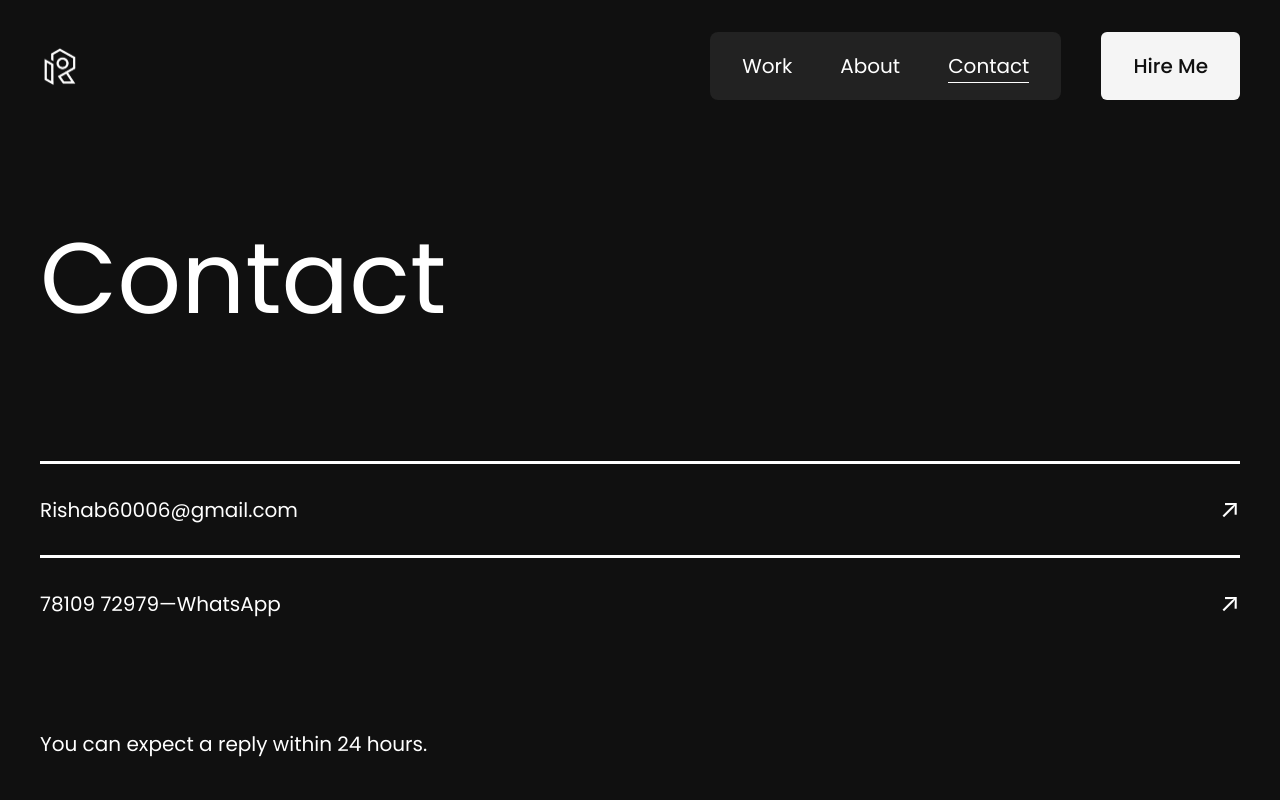
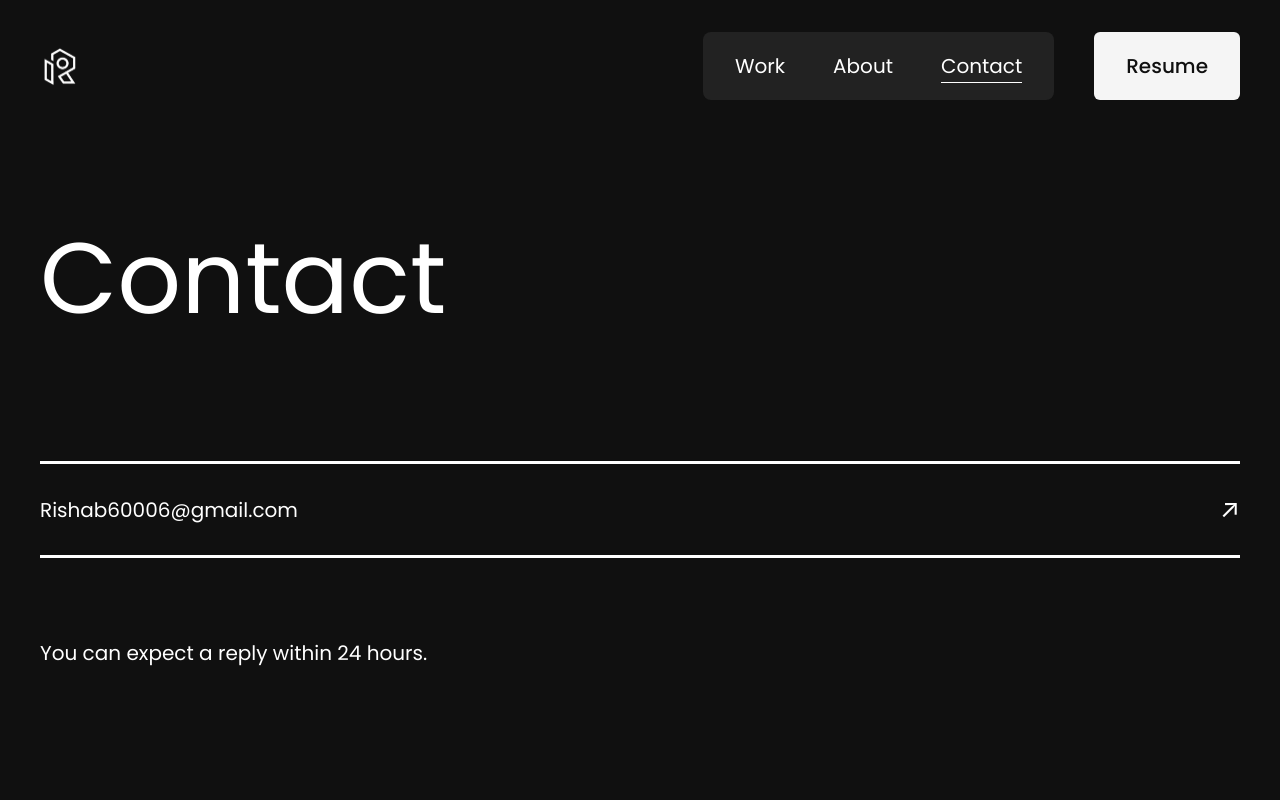
Before and after one commit to IAMBEASTRISHAB/rish-portfolio, a React (Vite) app: page /contact in a window 1280 px wide. Shown: the top 800 px of the page. Built offline with nearby package versions, Linux system fonts and the light colour scheme.

Commit message:
describe what you changed

```diff
--- a/src/components/HireButton.jsx
+++ b/src/components/HireButton.jsx
@@ -53,7 +53,7 @@ export default function HireButton({ className = "", onClick }) {
           ref={topRef}
           style={{ display: "block" }}
         >
-          Hire Me
+          Resume
         </span>
         <span
           ref={bottomRef}
@@ -65,7 +65,7 @@ export default function HireButton({ className = "", onClick }) {
             width: "100%",
           }}
         >
-          Hire Me
+         Resume
         </span>
       </span>
     </a>
--- a/src/pages/About.jsx
+++ b/src/pages/About.jsx
@@ -44,8 +44,7 @@ export default function About() {
               </span>
             </a>
 
-            {/* WhatsApp */}
-            <a
+            {/* <a
               href="https://wa.me/917810972979"
               target="_blank"
               rel="noopener noreferrer"
@@ -57,7 +56,7 @@ export default function About() {
               <span className="text-[22px] md:text-[26px] group-hover:opacity-70 transition-opacity">
                 ↗
               </span>
-            </a>
+            </a> */}
           </div>
         </div>
       </section>
--- a/src/pages/Contact.jsx
+++ b/src/pages/Contact.jsx
@@ -12,7 +12,7 @@ export default function Contact() {
           {/* Email */}
           <a
             href="mailto:Rishab60006@gmail.com"
-            className="border-t-[3px] border-white pt-6.5 pb-6.5 flex justify-between items-center group"
+            className="border-t-[3px] border-b-[3px] border-white pt-6.5 pb-6.5 flex justify-between items-center group"
           >
             <h3 className="text-[18px] md:text-[20px] group-hover:opacity-70 transition-opacity">
               Rishab60006@gmail.com
@@ -21,8 +21,7 @@ export default function Contact() {
               ↗
             </span>
           </a>
-
-          {/* WhatsApp */}
+{/*
           <a
             href="https://wa.me/917810972979"
             target="_blank"
@@ -35,7 +34,7 @@ export default function Contact() {
             <span className="text-[22px] md:text-[26px] group-hover:opacity-70 transition-opacity">
               ↗
             </span>
-          </a>
+          </a> */}
         </div>
 
         {/* Reply Text */}
```
